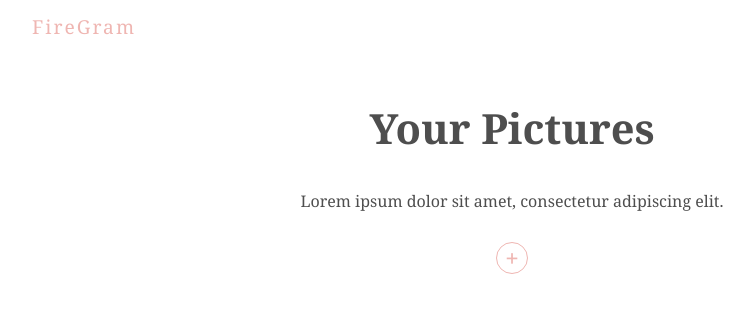
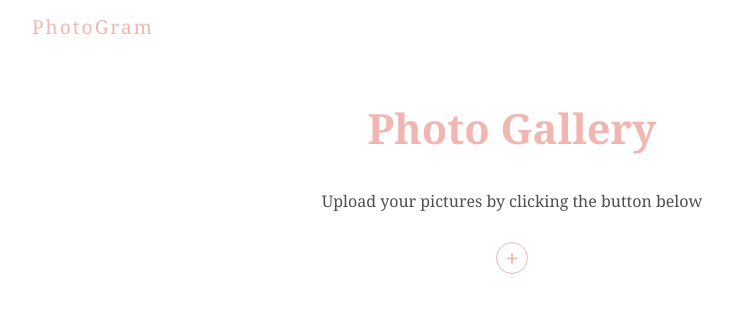
Before and after one commit to hanvnguyen94/han-firegram, a React (Create React App) app: page / in a window 1280 px wide. Shown: the top 312 px of the page, without its empty margins (128-878 px from the left). Built offline with nearby package versions, Linux system fonts and the light colour scheme; no server answers; the database is empty.

Commit message:
removed % on progress bar change Title name and Tab name change title color

```diff
--- a/public/index.html
+++ b/public/index.html
@@ -24,7 +24,7 @@
       work correctly both with client-side routing and a non-root public URL.
       Learn how to configure a non-root public URL by running `npm run build`.
     -->
-    <title>React App</title>
+    <title>PhotoGram</title>
   </head>
   <body>
     <noscript>You need to enable JavaScript to run this app.</noscript>
--- a/src/comps/ProgressBar.js
+++ b/src/comps/ProgressBar.js
@@ -19,9 +19,7 @@ const ProgressBar = ({ file, setFile }) => {
 			className='progress-bar'
 			initial={{ width: 0 }}
 			animate={{ width: progress + '%' }}
-		>
-			{progress + '%'}
-		</motion.div>
+		></motion.div>
 	)
 }
 
--- a/src/comps/Title.js
+++ b/src/comps/Title.js
@@ -1,13 +1,13 @@
-import React from 'react';
+import React from 'react'
 
 const Title = () => {
-  return (
-    <div className="title">
-      <h1>FireGram</h1>
-      <h2>Your Pictures</h2>
-      <p>Lorem ipsum dolor sit amet, consectetur adipiscing elit.</p>
-    </div>
-  )
+	return (
+		<div className='title'>
+			<h1>PhotoGram</h1>
+			<h2>Photo Gallery</h2>
+			<p>Upload your pictures by clicking the button below</p>
+		</div>
+	)
 }
 
-export default Title;
+export default Title
--- a/src/index.css
+++ b/src/index.css
@@ -20,6 +20,10 @@ body {
 	font-size: 1.2rem;
 	letter-spacing: 2px;
 	font-weight: normal;
+}
+.title h2 {
+	color: var(--primary);
+	font-weight: bold;
 }
 .title h2,
 .title p {
--- a/src/index.js
+++ b/src/index.js
@@ -1,15 +1,11 @@
-import React from 'react';
-import ReactDOM from 'react-dom';
-import './index.css';
-import App from './App';
+import React from 'react'
+import ReactDOM from 'react-dom'
+import './index.css'
+import App from './App'
 
 ReactDOM.render(
-  <React.StrictMode>
-    <App />
-  </React.StrictMode>,
-  document.getElementById('root')
-);
-
-// If you want your app to work offline and load faster, you can change
-// unregister() to register() below. Note this comes with some pitfalls.
-// Learn more about service workers: https://bit.ly/CRA-PWA
+	<React.StrictMode>
+		<App />
+	</React.StrictMode>,
+	document.getElementById('root')
+)
```
